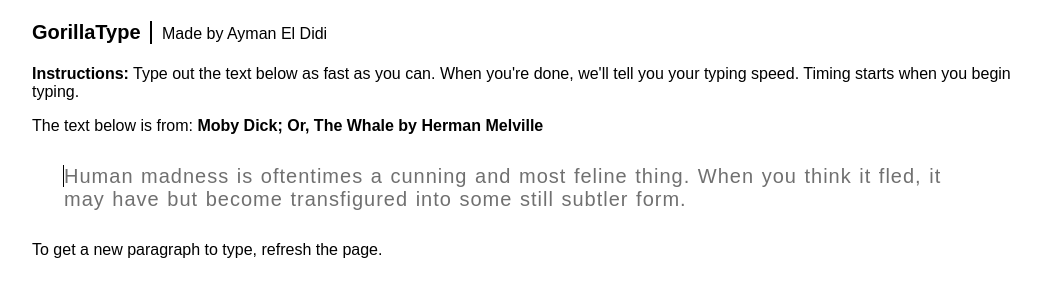
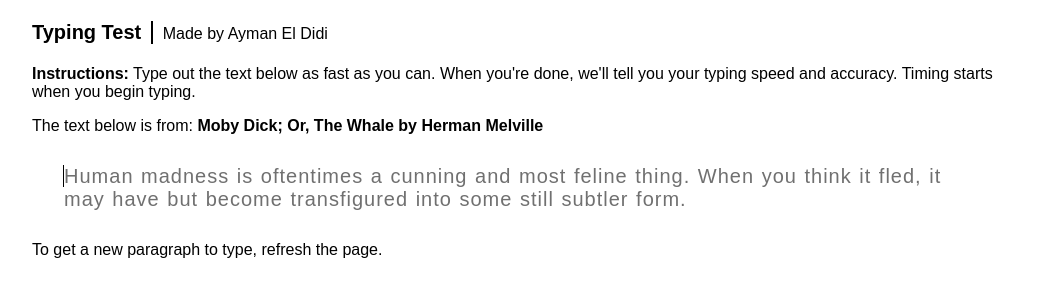
Before and after one commit to aeldidi/gorillatype, a plain HTML site: page index.html in a window 1280 px wide. Shown: the whole page, without its empty margins (116-1157 px from the left). Drawn offline with Linux system fonts and the light colour scheme.

Commit message:
changed the project title

```diff
--- a/index.html
+++ b/index.html
@@ -1,6 +1,11 @@
 <!DOCTYPE html>
+<html lang="en">
 
 <head>
+    <title>Typing Test</title>
+    <meta charset="UTF-8">
+    <meta name="viewport" content="width=device-width, initial-scale=1.0">
+    <meta http-equiv="X-UA-Compatible" content="ie=edge">
     <style>
         html {
             font-family: sans-serif;
@@ -260,13 +265,14 @@
 
 <body>
     <div id="title">
-        <h1>GorillaType</h1>
+        <h1>Typing Test</h1>
         <span class="line">&nbsp;</span>
         <p>Made by Ayman El Didi</p>
     </div>
     <p id="instructions">
         <strong>Instructions:</strong> Type out the text below as fast as
-        you can. When you're done, we'll tell you your typing speed.
+        you can. When you're done, we'll tell you your typing speed and
+        accuracy.
 
         Timing starts when you begin typing.
     </p>
@@ -282,3 +288,5 @@
     </noscript>
     <p>To get a new paragraph to type, refresh the page.</p>
 </body>
+
+</html>
```
Also changed, not shown: screenshot.png (added), 1 other file.
